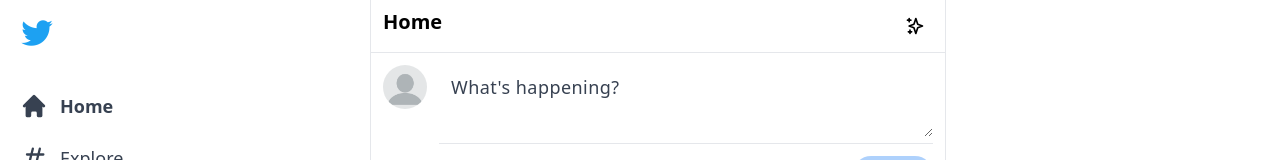
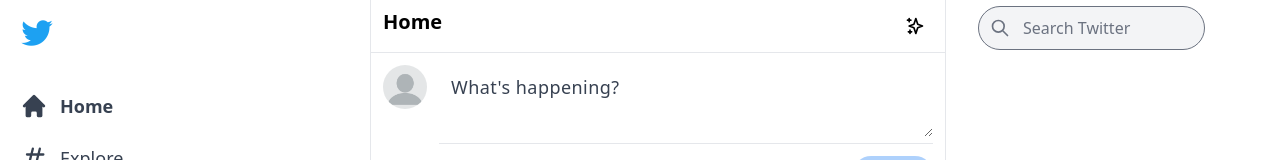
Before and after one commit to ronnythedev/twitta, a Next.js app: page / in a window 1280 px wide. Shown: the top 160 px of the page. Built offline with nearby package versions, Linux system fonts and the light colour scheme.

Commit message:
Created widgets area with the first component: TopSearch. Added all styles for this component

```diff
--- /dev/null
+++ b/components/widgets/TopSearch.tsx
@@ -0,0 +1,16 @@
+import { SearchIcon } from "@heroicons/react/outline";
+
+export default function TopSearch() {
+  return (
+    <div className="w-[90%] xl:w-[75%] sticky top-0 bg-white py-1.5 z-50">
+      <div className="flex items-center p-3 rounded-full relative">
+        <SearchIcon className="h-5 z-50 text-gray-500" />
+        <input
+          className="absolute inset-0 rounded-full pl-11 border-gray-500 text-gray-700 focus:shadow-lg focus:bg-white bg-gray-100"
+          type="text"
+          placeholder="Search Twitter"
+        ></input>
+      </div>
+    </div>
+  );
+}
--- /dev/null
+++ b/components/widgets/index.tsx
@@ -0,0 +1,9 @@
+import TopSearch from "./TopSearch";
+
+export default function Index() {
+  return (
+    <div className="xl:w-[600px] hidden lg:inline ml-8 space-y-5">
+      <TopSearch />
+    </div>
+  );
+}
--- a/pages/index.tsx
+++ b/pages/index.tsx
@@ -2,6 +2,7 @@
 import Head from "next/head";
 import Feed from "../components/feed";
 import Sidebar from "../components/sidebar";
+import Widgets from "../components/widgets";
 
 const Home: NextPage = () => {
   return (
@@ -17,7 +18,7 @@
 
         <Feed />
 
-        {/* Widgets */}
+        <Widgets />
 
         {/* Modal */}
       </main>
```
